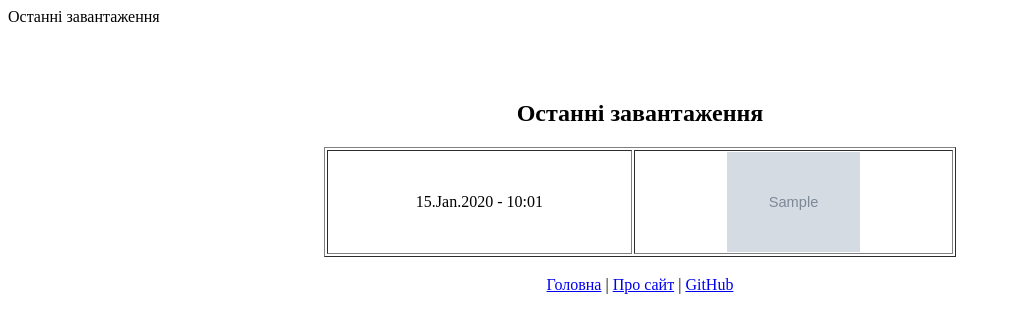
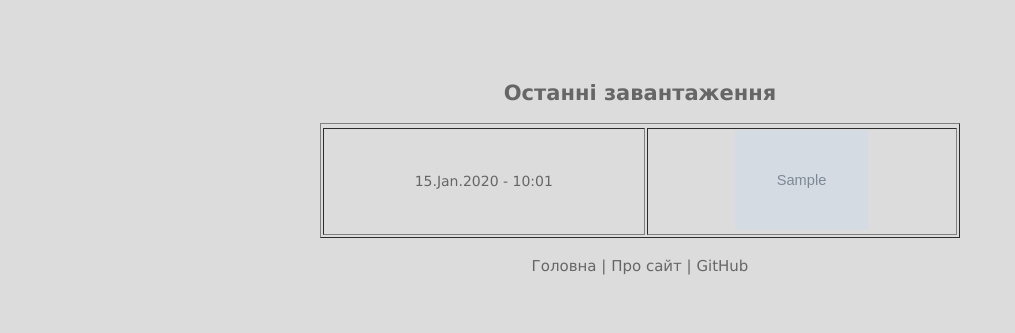
Before and after one commit to 0xVK/KuWiPic, a Django app: template image_hosting/templates/image_hosting/last.html in a window 1280 px wide. Shown: the top 333 px of the page, without its empty margins (0-1015 px from the left). Run offline with Django 3.2, Linux system fonts and the light colour scheme; the template is opened without the code that fills it: most values are stand-ins (such as "Sample title", 1, 10 or a date in 2020); grey boxes marked "Sample" are stand-in pictures.

Commit message:
Updated design

```diff
--- a/image_hosting/templates/image_hosting/last.html
+++ b/image_hosting/templates/image_hosting/last.html
@@ -1,22 +1,51 @@
-<p>{% load staticfiles %}</p>
-<p>Останні завантаження <br /><br /><br /><br /> {% if images %}</p>
+{% load staticfiles %}
+
+<!DOCTYPE html>
+<html lang="en">
+<head>
+    <meta charset="UTF-8">
+    <title>Останні завантаження</title>
+    <link href="{% static 'css/style.css' %}" rel="stylesheet" type="text/css" />
+    <link rel="shortcut icon" href="{% static 'media/ico.png' %}" type="image/x-icon" />
+</head>
+<body>
+
+<br><br><br><br>
+{% if images %}
 <h2 align="center">Останні завантаження</h2>
-<p>{% for image in images %}{% endfor %}</p>
 <table border="1" width="50%" align="center">
-<tbody>
     <tr>
-<td align="center">{{ image.upload_date|date:"d.M.Y - H:m" }}</td>
-<td align="center"><a href="/i/{{ image.slug }}"><img src="{{ image.image.url }}" alt="" height="100" /></a></td>
+
+            {% for image in images %}
+                <tr>
+                <td align="center">
+                {{ image.upload_date|date:"d.M.Y - H:m" }}
+                </td>
+                <td align="center">
+                <a href="/i/{{ image.slug }}"><img src="{{ image.image.url }}" height="100" ></a>
+                </td>
+
                 </tr>
-</tbody>
+             {% endfor %}
+
+
+    </tr>
     </table>
-<p>{% else %}</p>
+
+{% else %}
     <h1 align="center">Завантажень немає :(</h1>
-<p>{% endif %} </p>
+{% endif %}
+
+    <br>
     <table align="center">
-<tbody>
     <tr>
-<td class="links"><a href="/i/">Головна</a> | <a href="/about">Про сайт</a> | <a href="https://github.com/0xVK/KuWiPic" target="_blank">GitHub</a></td>
+        <td class="links">
+			<a href="/i/">Головна</a> |
+            <a href="/about">Про сайт</a> |
+			<a href="https://github.com/0xVK/KuWiPic" target="_blank">GitHub</a>
+		</td>
     </tr>
-</tbody>
     </table>
+
+</body>
+</html>
```
Lines whose indentation alone changed are shown as unchanged.
